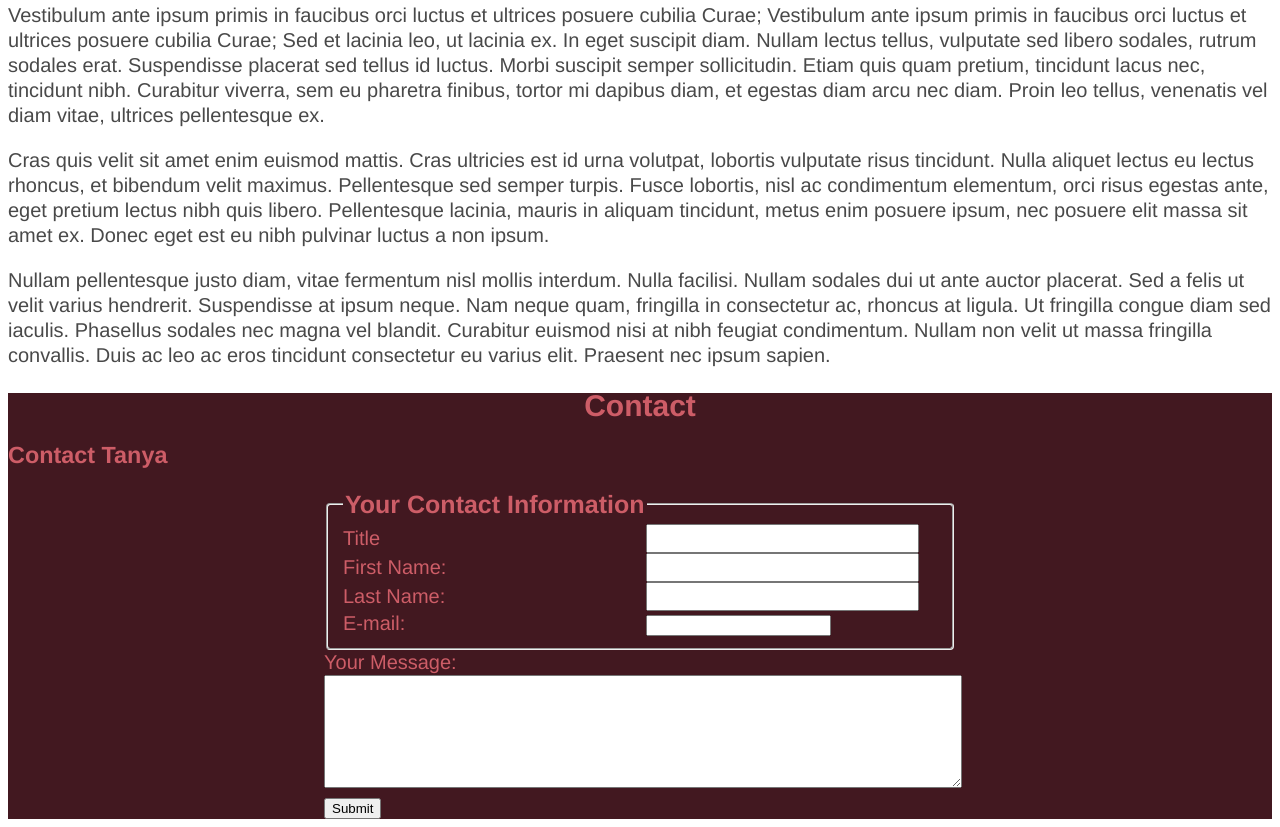
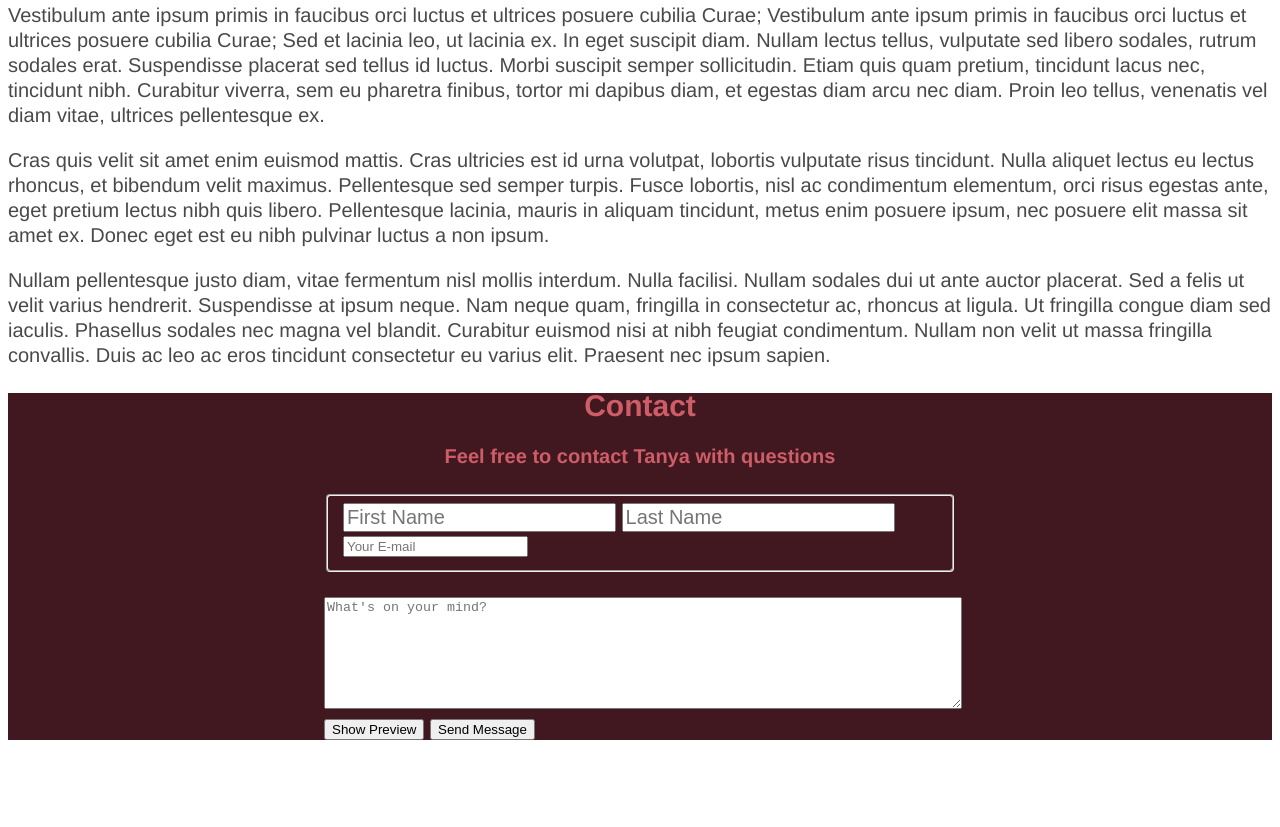
Before and after one commit to tanyagriego/Portfolio, a plain HTML site: page home.html in a window 1280 px wide. Shown: the part 4044-4871 px from the top of the page. After the commit the page ends 4792 px from the top, so only its background shows below. Drawn offline with nearby package versions, Linux system fonts and the light colour scheme; files whose address does not match are found by name.

Commit message:
changed form CSS

```diff
--- a/home.html
+++ b/home.html
@@ -59,22 +59,21 @@
           <header>
             <h1>Contact</h1>
           </header>
-          <h3>Contact Tanya</h3>
+          <h4 class= "contactHeader">Feel free to contact Tanya with questions</h4>
           <form name="new-artcile" id="newArticle">
             <fieldset>
-              <legend>Your Contact Information</legend>
-              <label for="title">Title</label>
-              <input name="title" id="title" type="text">
-              <label for="firstName">First Name:</label>
-              <input name="first-name" id="firstName" type="text">
-              <label for="lastName">Last Name:</label>
-              <input name="last-name" id="lasttName" type="text">
-              <label for="email">E-mail:</label>
-              <input name="e-mail" id="email">
-            </fieldset>
-            Your Message:<br>
-            <textarea name= "content" id="content"></textarea><br>
-            <input type="submit" value="Submit">
+              <!-- <legend>Your Contact Information</legend> -->
+              <!-- <label for="firstName"> First Name:</label> -->
+              <input name="first-name" id="firstName" type="text" placeholder="First Name">
+              <!-- <label for="lastName">Last Name:</label> -->
+              <input name="last-name" id="lasttName" type="text" placeholder="Last Name">
+              <!-- <label for="email">E-mail:</label> -->
+              <input name="e-mail" id="email" placeholder="Your E-mail">
+            </fieldset><br>
+            <textarea name= "content" id="content" placeholder="What's on your mind?"></textarea><br>
+            <input type="button" value="Show Preview" id= "showPreview">
+            <input type="submit" value="Send Message">
+            <div id="preview"></div>
           </form>
         </div>
         </section>
@@ -85,5 +84,6 @@
         <script src="https://cdnjs.cloudflare.com/ajax/libs/handlebars.js/2.0.0/handlebars.js"></script>
         <script src="projects.js"></script>
         <script src="home.js"></script>
+        <!-- <script type= "text/javascript" src="form.js"></script> -->
       </body>
       </html>
--- a/styles/form.css
+++ b/styles/form.css
@@ -6,6 +6,12 @@ body {
 
 h1 {
   text-align: center;
+}
+
+.contactHeader {
+text-align: center;
+margin: 0 0 25px;
+line-height: 1.3;
 }
 
 form {
```
Also changed, not shown: app.js (added, +9 -0 lines), form.js (added, +9 -0 lines), forms-jquery.js (added, +8 -0 lines).
